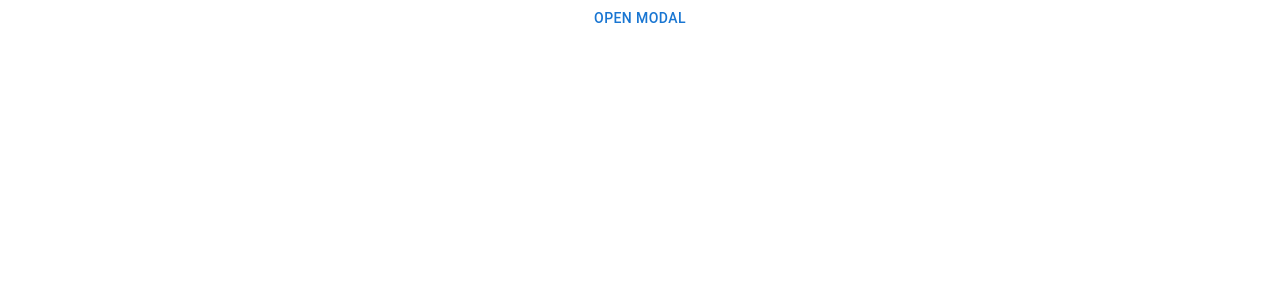
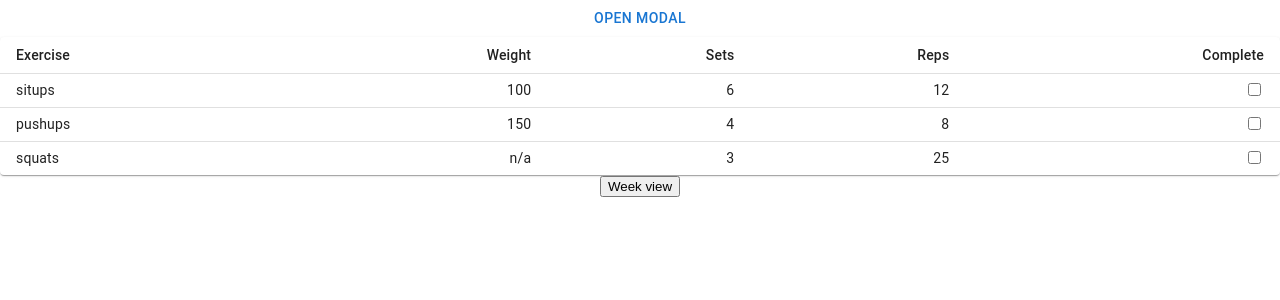
Before and after one commit to faceless5879/workout-tracker, a React (Create React App) app: page / in a window 1280 px wide. Shown: the top 300 px of the page. Built offline with nearby package versions, Linux system fonts and the light colour scheme.

Commit message:
feat: implement dayview component

```diff
--- a/package.json
+++ b/package.json
@@ -6,9 +6,12 @@
     "@emotion/react": "^11.10.4",
     "@emotion/styled": "^11.10.4",
     "@mui/material": "^5.10.10",
+    "@mui/x-data-grid": "^5.17.8",
     "@testing-library/jest-dom": "^5.16.5",
     "@testing-library/react": "^13.4.0",
     "@testing-library/user-event": "^13.5.0",
+    "axios": "^1.1.3",
+    "nodemon": "^2.0.20",
     "react": "^18.2.0",
     "react-dom": "^18.2.0",
     "react-scripts": "5.0.1",
--- a/src/App.js
+++ b/src/App.js
@@ -1,10 +1,12 @@
 import "./App.css";
 import BasicModal from "./components/BasicModal";
+import DayView from "../src/components/dayView/DayView";
 
 function App() {
   return (
     <div className="App">
       <BasicModal />
+      <DayView />
     </div>
   );
 }
--- /dev/null
+++ b/src/components/dayView/DayView.jsx
@@ -0,0 +1,58 @@
+import * as React from 'react';
+import { Fragment } from 'react';
+import Table from '@mui/material/Table';
+import TableBody from '@mui/material/TableBody';
+import TableCell from '@mui/material/TableCell';
+import TableContainer from '@mui/material/TableContainer';
+import TableHead from '@mui/material/TableHead';
+import TableRow from '@mui/material/TableRow';
+import Paper from '@mui/material/Paper';
+import dummy from './dummyData';
+
+function createData(name, weight, sets, reps) {
+  return { name, weight, sets, reps};
+}
+const rows = [
+  createData('situps', 100, 6, 12),
+  createData(dummy[0]["exercise"], dummy[0]["weight"], dummy[0]["sets"], dummy[0]["reps"]),
+  createData(dummy[1]["exercise"], dummy[1]["weight"], dummy[1]["sets"], dummy[1]["reps"])
+];
+
+export default function DenseTable() {
+  return (
+    <Fragment>
+      <TableContainer component={Paper}>
+        <Table sx={{ minWidth: 650 }} size="small" aria-label="a dense table">
+        <TableHead>
+          <TableRow>
+            <TableCell>Exercise</TableCell>
+            <TableCell align="right">Weight</TableCell>
+            <TableCell align="right">Sets</TableCell>
+            <TableCell align="right">Reps</TableCell>
+            <TableCell align="right">Complete</TableCell>
+          </TableRow>
+        </TableHead>
+        <TableBody>
+          {rows.map((row) => (
+            <TableRow
+              key={row.name}
+              sx={{ '&:last-child td, &:last-child th': { border: 0 } }}
+            >
+              <TableCell component="th" scope="row">
+                {row.name}
+              </TableCell>
+              <TableCell align="right">{row.weight}</TableCell>
+              <TableCell align="right">{row.sets}</TableCell>
+              <TableCell align="right">{row.reps}</TableCell>
+              <TableCell align="right">{<input type="checkbox" />}</TableCell>
+            </TableRow>
+          ))}
+        </TableBody>
+      </Table>
+      </TableContainer>
+      <div className='dayView-btns'>
+        <button>Week view</button>
+      </div>
+    </Fragment>
+  );
+}
--- /dev/null
+++ b/src/components/dayView/dummyData.js
@@ -0,0 +1,16 @@
+const dummy = [
+    {
+        exercise: "pushups",
+        weight: 150,
+        sets: 4,
+        reps: 8
+    },
+    {
+        exercise: "squats",
+        weight: "n/a",
+        sets: 3,
+        reps: 25
+    }
+]
+
+export default dummy;
```
Also changed, not shown: src/components/dayView/dayView.css (added), 1 other file (tests, documents, lock files or other folders).
